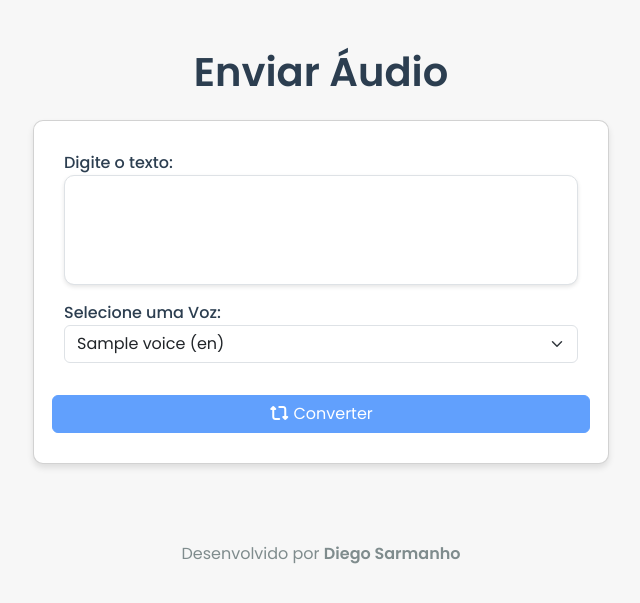
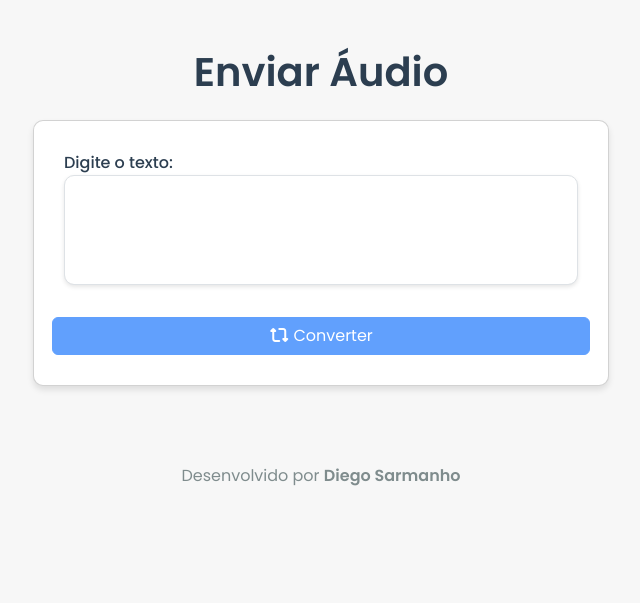
Before and after one commit to sarmanhodev/enviar_audio, a Flask app: template templates/home.html in a window 1280 px wide. Shown: the top 603 px of the page, without its empty margins (319-959 px from the left). Run offline with Flask 3, Linux system fonts and the light colour scheme; the template is opened without the code that fills it: most values are stand-ins (such as "Sample title", 1, 10 or a date in 2020); some libraries are stand-ins or nearby versions.

Commit message:
Update home.html

```diff
--- a/templates/home.html
+++ b/templates/home.html
@@ -8,7 +8,7 @@
     <link href="https://cdn.jsdelivr.net/npm/bootstrap@5.3.3/dist/css/bootstrap.min.css" rel="stylesheet">
     <link rel="stylesheet" href="https://cdnjs.cloudflare.com/ajax/libs/font-awesome/6.7.2/css/all.min.css" />
     <link href="https://fonts.googleapis.com/css2?family=Poppins:wght@400;500;600&display=swap" rel="stylesheet">
-    <link rel="stylesheet" href="https://cdnjs.cloudflare.com/ajax/libs/font-awesome/7.0.1/css/all.min.css"/>
+    <link rel="stylesheet" href="https://cdnjs.cloudflare.com/ajax/libs/font-awesome/7.0.1/css/all.min.css" />
     <link rel="stylesheet" href="../static/css/style.css">
 
     <script src="https://code.jquery.com/jquery-3.7.1.min.js"></script>
@@ -30,14 +30,14 @@
                         <textarea name="text" id="text" class="form-control" rows="4" required></textarea>
                     </div>
 
-                    <div class="form-group mt-3">
+                    <!-- <div class="form-group mt-3">
                         <label for="voice">Selecione uma Voz:</label>
                         <select name="voice" id="voice" class="form-select">
                             {% for voice in voices %}
                             <option value="{{ loop.index0 }}">{{ voice.name }} ({{ voice.languages[0] }})</option>
                             {% endfor %}
                         </select>
-                    </div>
+                    </div> -->
 
                     <div class="row mt-3">
                         <button disabled type="button" id="btnConverter" class="btn btn-primary btn-block mt-3">
```
